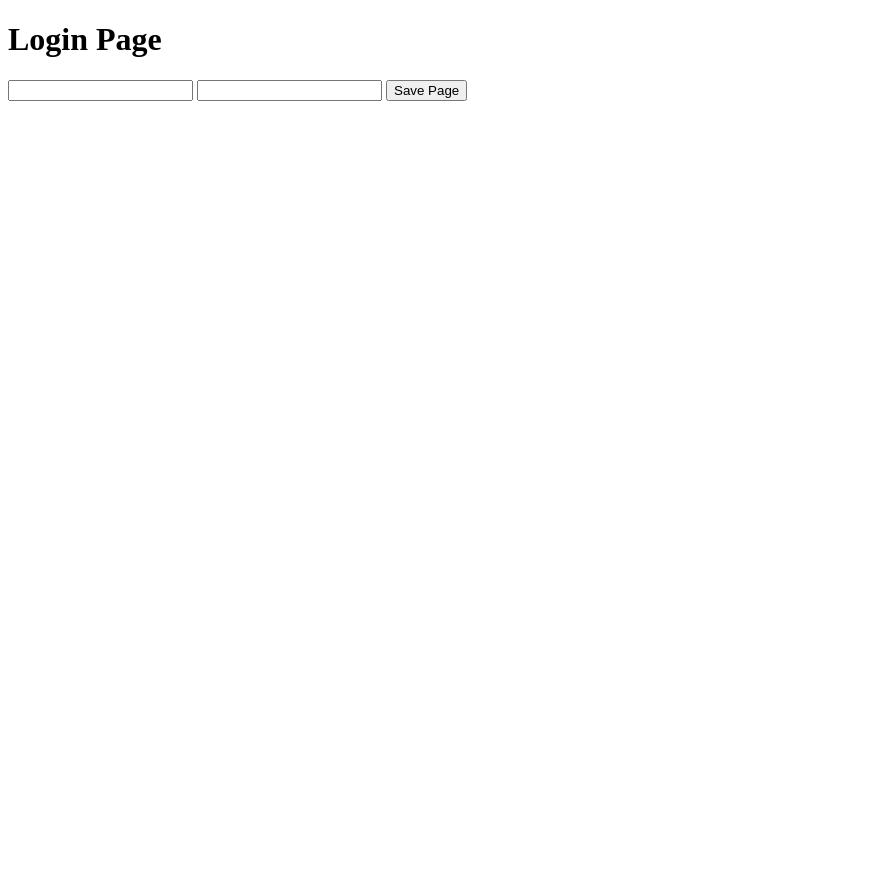
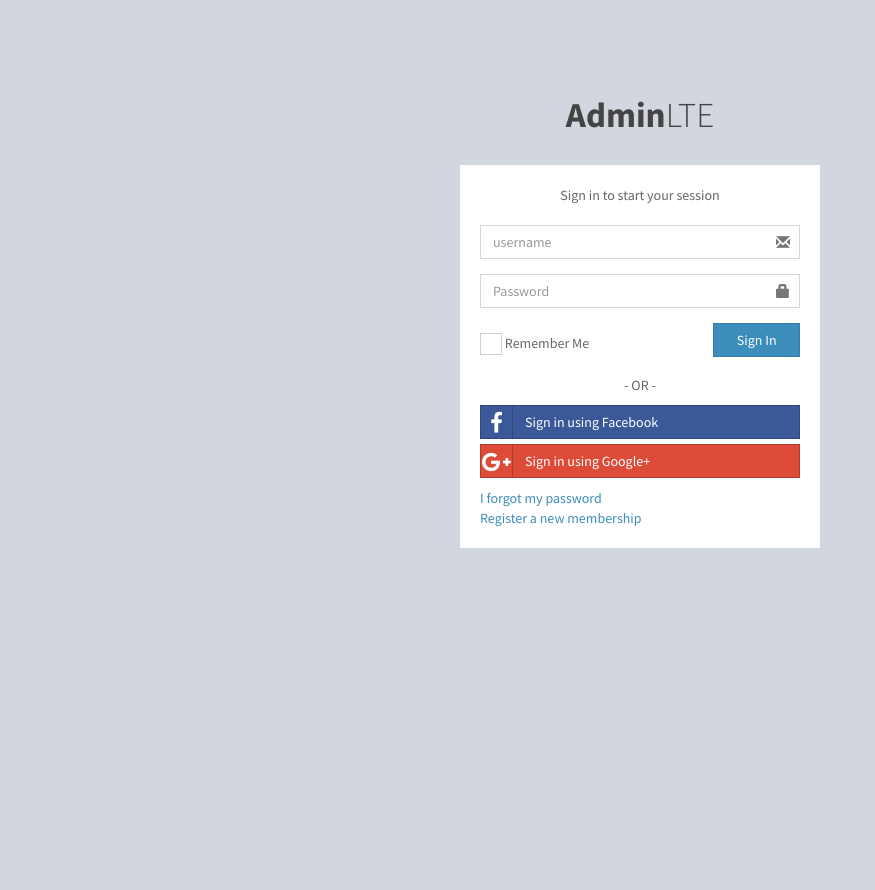
Before and after one commit to jobayer-mojumder/django-blog, a Django app: page /cadmin/ in a window 1280 px wide. Shown: the whole page, without its empty margins (0-875 px from the left). Before the commit the page ends 101 px from the top, so only its background shows below. Run offline with Django 3.2, Linux system fonts and the light colour scheme; some libraries are stand-ins or nearby versions.

Commit message:
add login html page

```diff
--- a/cadmin/views.py
+++ b/cadmin/views.py
@@ -12,14 +12,17 @@
 
 
 def login_view(request):
-    username = request.POST['username']
-    password = request.POST['password']
-    user = authenticate(request, username=username, password=password)
-    if user is not None:
-        login(request, user)
-        return HttpResponseRedirect(reverse('cadmin_index'))
+    if request.method == 'POST':
+        username = request.POST['username']
+        password = request.POST['password']
+        user = authenticate(request, username=username, password=password)
+        if user is not None:
+            login(request, user)
+            return HttpResponseRedirect(reverse('cadmin_index'))
+        else:
+            return render(request, 'cadmin/login.html', {'message': 'User not found!'})
     else:
-        return render(request, 'cadmin/login.html', {'message': 'User not found!'})
+        return render(request, 'cadmin/login.html', {'message': "Please Login!"})
 
 
 def logout_view(request):
--- a/templates/cadmin/login.html
+++ b/templates/cadmin/login.html
@@ -1,21 +1,88 @@
+{% load static %}
 <!DOCTYPE html>
-<html lang="en">
+<html>
 <head>
-    <meta charset="UTF-8">
-    <title>Login</title>
+    <meta charset="utf-8">
+    <meta http-equiv="X-UA-Compatible" content="IE=edge">
+    <title>AdminLTE 2 | Log in</title>
+    <meta content="width=device-width, initial-scale=1, maximum-scale=1, user-scalable=no" name="viewport">
+    <link rel="stylesheet" href="{% static 'cadmin/bootstrap/css/bootstrap.min.css' %}">
+    <link rel="stylesheet" href="https://cdnjs.cloudflare.com/ajax/libs/font-awesome/4.5.0/css/font-awesome.min.css">
+    <link rel="stylesheet" href="https://cdnjs.cloudflare.com/ajax/libs/ionicons/2.0.1/css/ionicons.min.css">
+    <link rel="stylesheet" href="{% static 'cadmin/dist/css/AdminLTE.min.css' %}">
+    <link rel="stylesheet" href="{% static 'cadmin/plugins/iCheck/square/blue.css' %}">
+
 </head>
-<body>
-    <h1>Login Page</h1>
-    {% if message %}
-        <h1>{{ message }}</h1>
-    {% endif %}
+<body class="hold-transition login-page">
+<div class="login-box">
+    <div class="login-logo">
+        <a href="{% url 'cadmin_login' %}"><b>Admin</b>LTE</a>
+    </div>
+    <!-- /.login-logo -->
+    <div class="login-box-body">
+        <p class="login-box-msg">Sign in to start your session</p>
+        {% if message %}
+            <h4>{{ message }}</h4>
+        {% endif %}
+        <form method="post" action="{% url 'cadmin_login' %}">
+            {% csrf_token %}
+            <div class="form-group has-feedback">
+                <input type="text" class="form-control" placeholder="username" name="username">
+                <span class="glyphicon glyphicon-envelope form-control-feedback"></span>
+            </div>
+            <div class="form-group has-feedback">
+                <input type="password" class="form-control" placeholder="Password" name="password">
+                <span class="glyphicon glyphicon-lock form-control-feedback"></span>
+            </div>
+            <div class="row">
+                <div class="col-xs-8">
+                    <div class="checkbox icheck">
+                        <label>
+                            <input type="checkbox"> Remember Me
+                        </label>
+                    </div>
+                </div>
+                <!-- /.col -->
+                <div class="col-xs-4">
+                    <button type="submit" class="btn btn-primary btn-block btn-flat">Sign In</button>
+                </div>
+                <!-- /.col -->
+            </div>
+        </form>
 
-    <form method="post" action="{% url 'cadmin_login' %}">
-        {% csrf_token %}
-        <input type="text" name="username">
-        <input type="password" name="password">
-        <input type="submit" value="Save Page" />
-    </form>
+        <div class="social-auth-links text-center">
+            <p>- OR -</p>
+            <a href="#" class="btn btn-block btn-social btn-facebook btn-flat"><i class="fa fa-facebook"></i> Sign in
+                using
+                Facebook</a>
+            <a href="#" class="btn btn-block btn-social btn-google btn-flat"><i class="fa fa-google-plus"></i> Sign in
+                using
+                Google+</a>
+        </div>
+        <!-- /.social-auth-links -->
 
+        <a href="#">I forgot my password</a><br>
+        <a href="#" class="text-center">Register a new membership</a>
+
+    </div>
+    <!-- /.login-box-body -->
+</div>
+<!-- /.login-box -->
+
+<!-- jQuery 2.2.3 -->
+<script src="{% static 'cadmin/plugins/jQuery/jquery-2.2.3.min.js' %}"></script>
+<!-- Bootstrap 3.3.6 -->
+<script src="{% static 'cadmin/bootstrap/js/bootstrap.min.js' %}"></script>
+<!-- iCheck -->
+<script src="{% static 'cadmin/plugins/iCheck/icheck.min.js' %}"></script>
+<script>
+    $(function () {
+        $('input').iCheck({
+            checkboxClass: 'icheckbox_square-blue',
+            radioClass: 'iradio_square-blue',
+            increaseArea: '20%' // optional
+        });
+    });
+</script>
 </body>
 </html>
```
Also changed, not shown: db.sqlite3 (deleted).
